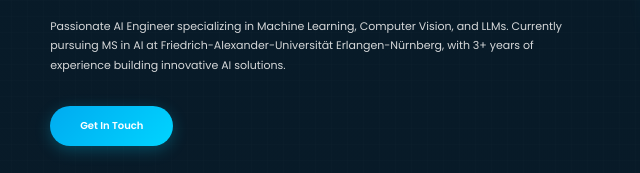
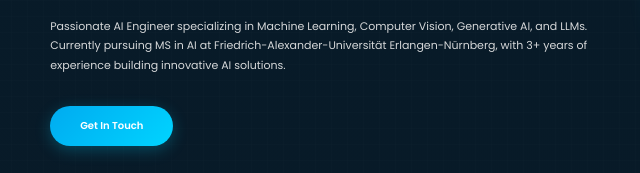
Before and after one commit to SyedAffan10/Syedaffan10.github.io, a plain HTML site: page index.html in a window 1280 px wide. Shown: the part 438-611 px from the top of the page, 85-725 px from the left. Drawn offline with nearby package versions, Linux system fonts and the light colour scheme.

Commit message:
update experience

```diff
--- a/index.html
+++ b/index.html
@@ -64,7 +64,7 @@
                 </div>
               </div>
               <p class="intro-description">
-                Passionate AI Engineer specializing in Machine Learning, Computer Vision, and LLMs.
+                Passionate AI Engineer specializing in Machine Learning, Computer Vision, Generative AI, and LLMs.
                 Currently pursuing MS in AI at Friedrich-Alexander-Universität Erlangen-Nürnberg,
                 with 3+ years of experience building innovative AI solutions.
               </p>
```
